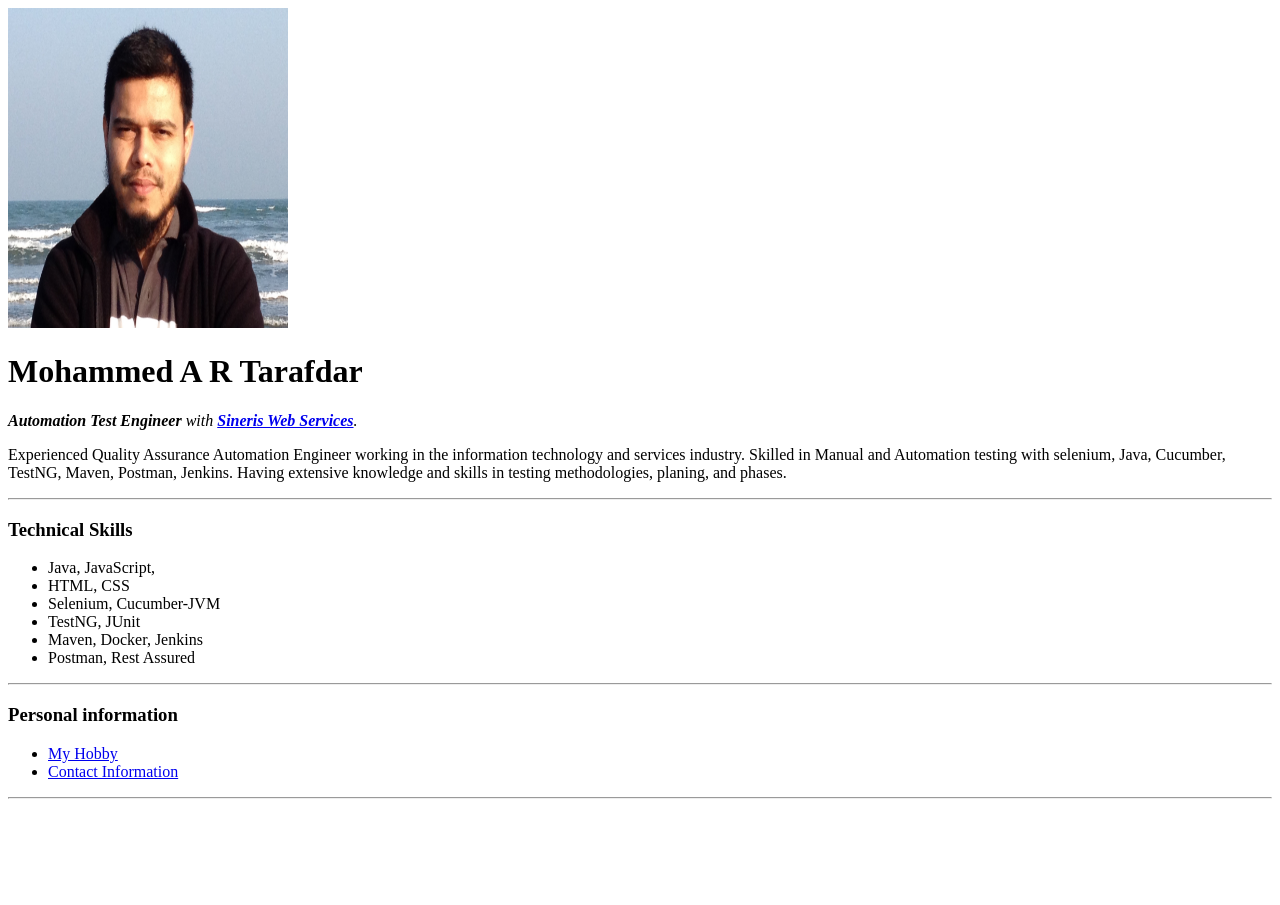
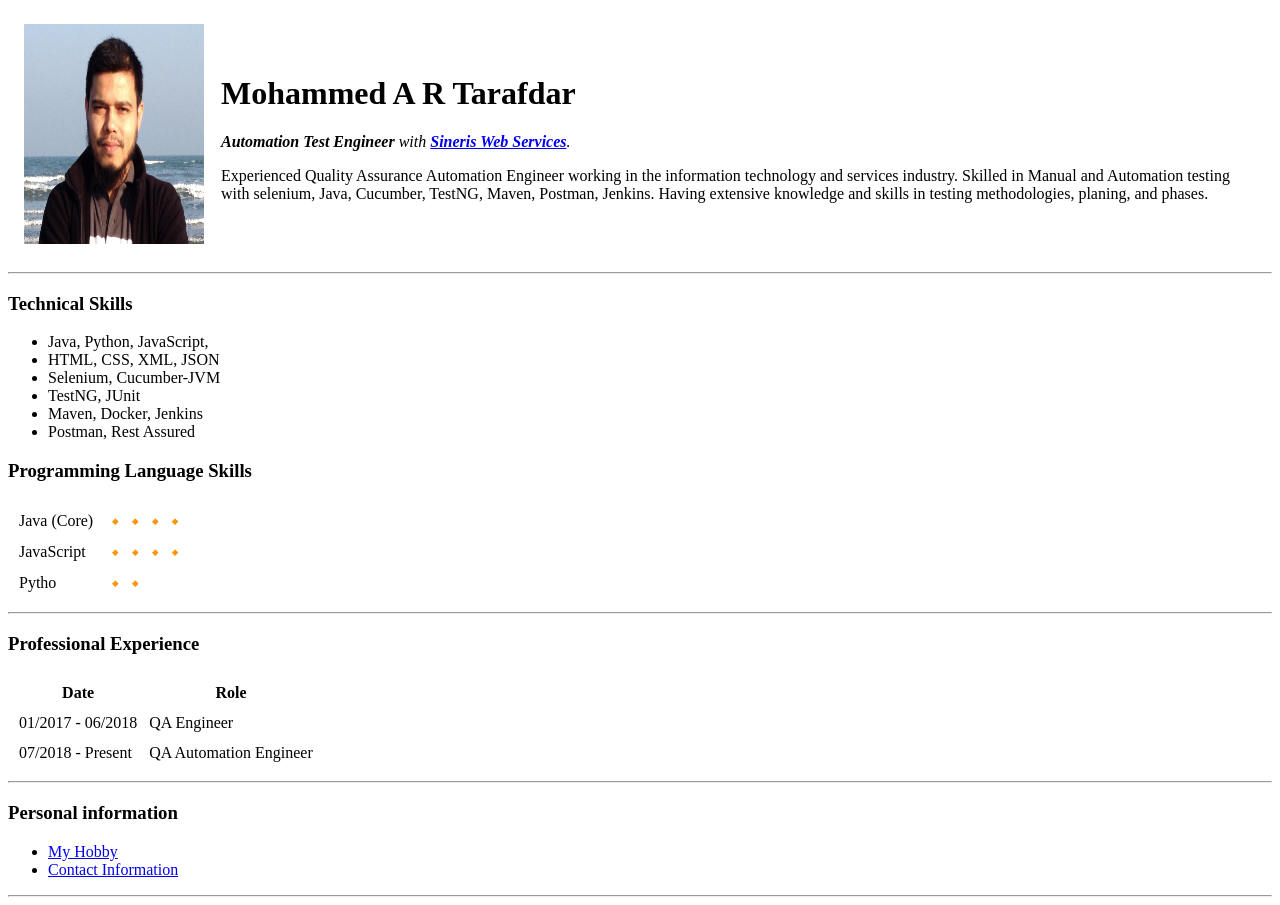
Before and after one commit to MohammedTarafdar/WebDevelopment, a plain HTML site: page HTML-PersonalSite/index.html in a window 1280 px wide. Before the commit the page ends 807 px from the top, so only its background shows below. Drawn offline with Linux system fonts and the light colour scheme.

Commit message:
Second commit

```diff
--- a/HTML-PersonalSite/index.html
+++ b/HTML-PersonalSite/index.html
@@ -8,29 +8,72 @@
 </head>
 
 <body>
-  <img src="images/mohammed.jpg" alt="Mohammed's profile picture" width="280" height="320">
+  <table cellspacing = "15">
+    <tr>
+      <td><img src="images/mohammed.jpg" alt="Mohammed's profile picture" width="180" height="220"></td>
+      <td><h1>Mohammed A R Tarafdar</h1>
+      <p><em><strong>Automation Test Engineer</strong> with <strong><a href="http://sineris.com/">Sineris Web Services</a></strong>.</em></p>
+      <p>Experienced Quality Assurance Automation Engineer working in the information technology and services industry.
+        Skilled in Manual and Automation testing with selenium, Java, Cucumber, TestNG, Maven, Postman, Jenkins.
+        Having extensive knowledge and skills in testing methodologies, planing, and phases. </p>
+    </td>
+    </tr>
+  </table>
 
-  <h1>Mohammed A R Tarafdar</h1>
-  <p><em><strong>Automation Test Engineer</strong> with <strong><a href="http://sineris.com/">Sineris Web Services</a></strong>.</em></p>
-  <p>Experienced Quality Assurance Automation Engineer working in the information technology and services industry.
-    Skilled in Manual and Automation testing with selenium, Java, Cucumber, TestNG, Maven, Postman, Jenkins.
-    Having extensive knowledge and skills in testing methodologies, planing, and phases. </p>
   <hr>
   <h3>Technical Skills</h3>
   <ul>
-    <li>Java, JavaScript,</li>
-    <li>HTML, CSS</li>
+    <li>Java, Python, JavaScript,</li>
+    <li>HTML, CSS, XML, JSON</li>
     <li>Selenium, Cucumber-JVM</li>
     <li>TestNG, JUnit</li>
     <li>Maven, Docker, Jenkins</li>
     <li>Postman, Rest Assured</li>
+  </ul>
 
-  </ul>
+  <h3>Programming Language Skills</h3>
+  <table cellspacing= "10">
+    <tr>
+      <td>Java (Core)</td>
+      <td>🔸🔸🔸🔸</td>
+    </tr>
+    <tr>
+      <td>JavaScript</td>
+      <td>🔸🔸🔸🔸</td>
+    </tr>
+    <tr>
+      <td>Pytho</td>
+      <td>🔸🔸</td>
+    </tr>
+  </table>
+  <hr>
+  <h3>Professional Experience</h3>
+  <table cellspacing ="10">
+    <head>
+      <tr>
+        <th>Date</th>
+        <th>Role</th>
+      </tr>
+    </head>
+    <body>
+      <tr>
+        <td>01/2017 - 06/2018</td>
+        <td>QA Engineer</td>
+      </tr>
+      <tr>
+        <td>07/2018 - Present</td>
+        <td>QA Automation Engineer</td>
+      </tr>
+
+    </body>
+  </table>
+
+
   <hr>
   <h3>Personal information</h3>
   <ul>
     <li><a href="my-Hobbies.html">My Hobby</a></li>
-    <li><a href="contact-Info">Contact Information</a></li>
+    <li><a href="contact-Info.html">Contact Information</a></li>
 
   </ul>
 
```
Also changed, not shown: HTML-PersonalSite/contact-Info.html (+22 -0 lines).
